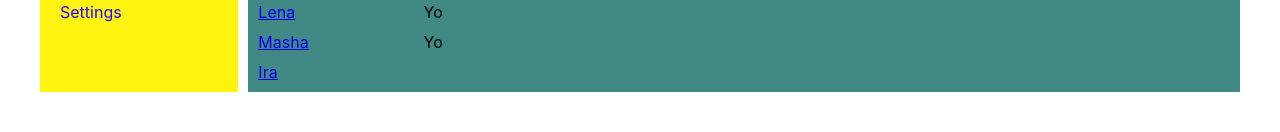
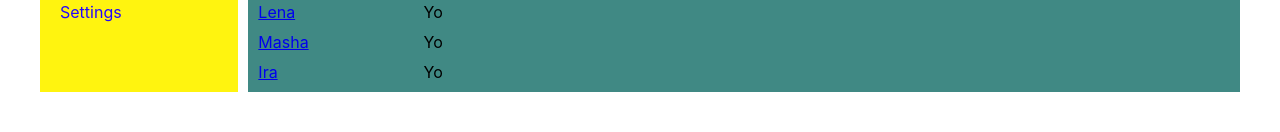
Before and after one commit to AntohaBr/samurai-way-main, a React (Create React App) app: page /dialogs in a window 1280 px wide. Shown: the part 168-300 px from the top of the page. Built offline with nearby package versions, Linux system fonts and the light colour scheme.

Commit message:
commit 15.07.2022

```diff
--- a/src/components/dialogs/Dialogs.tsx
+++ b/src/components/dialogs/Dialogs.tsx
@@ -17,22 +17,42 @@ const Message=(props:any)=>{
 
 
 const Dialogs = () => {
+    let dialogsData=[
+        {id:1, name:'Anton'},
+        {id:2, name:'Igor'},
+        {id:3, name:'Sasha'},
+        {id:4, name:'Lena'},
+        {id:5, name:'Masha'},
+        {id:6, name: 'Ira'}
+    ]
+
+    let messagesData=[
+        {id:1, message:'Hi'},
+        {id:2, message:'Ha Ha'},
+        {id:3, message:'Yo'},
+        {id:4, message:'Yo'},
+        {id:5, message:'Yo'},
+        {id:6, message: 'Yo'}
+    ]
+
+
     return (
         <div className={s.dialogs}>
             <div className={s.dialogsItem}>
-                <DialogItem name='Anton' id='1'/>
-                <DialogItem name='Igor'  id='2'/>
-                <DialogItem name='Sasha' id='3'/>
-                <DialogItem name='Lena'  id='4'/>
-                <DialogItem name='Masha' id='5'/>
-                <DialogItem name='Ira'   id='6'/>
+                <DialogItem name={dialogsData[0].name}  id={dialogsData[0].id}/>
+                <DialogItem name={dialogsData[1].name}  id={dialogsData[1].id}/>
+                <DialogItem name={dialogsData[2].name}  id={dialogsData[2].id}/>
+                <DialogItem name={dialogsData[3].name}  id={dialogsData[3].id}/>
+                <DialogItem name={dialogsData[4].name}  id={dialogsData[4].id}/>
+                <DialogItem name={dialogsData[5].name}  id={dialogsData[5].id}/>
             </div>
                 <div className={s.messages}>
-                   <Message message='Hi'/>
-                   <Message message='Ha Ha'/>
-                   <Message message='Yo'/>
-                   <Message message='Yo'/>
-                   <Message message='Yo'/>
+                   <Message message={messagesData[0].message}/>
+                   <Message message={messagesData[1].message}/>
+                   <Message message={messagesData[2].message}/>
+                   <Message message={messagesData[3].message}/>
+                   <Message message={messagesData[4].message}/>
+                   <Message message={messagesData[5].message}/>
                 </div>
 
         </div>
--- a/src/components/profile/my posts/MyPosts.tsx
+++ b/src/components/profile/my posts/MyPosts.tsx
@@ -4,6 +4,11 @@ import Post from "./post/Post";
 
 
 const MyPosts = () => {
+    let postsData=[
+        {id:1, message:'Hi, how a you?', likesCount:12},
+        {id:2, message:'It`s my first post', likesCount:10},
+
+    ]
     return (
         <div className={s.postsBlock}>
             <h3>My posts</h3>
@@ -17,8 +22,8 @@ const MyPosts = () => {
                 </div>
             </div>
             <div className={s.posts}>
-                <Post message='Hi, how a you?' likesCount='0'/>
-                <Post message='It`s my first post' likesCount='23'/>
+                <Post message={postsData[0].message} likesCount={postsData[0].message}/>
+                <Post message={postsData[1].message} likesCount={postsData[1].message}/>
             </div>
         </div>
     );
```
